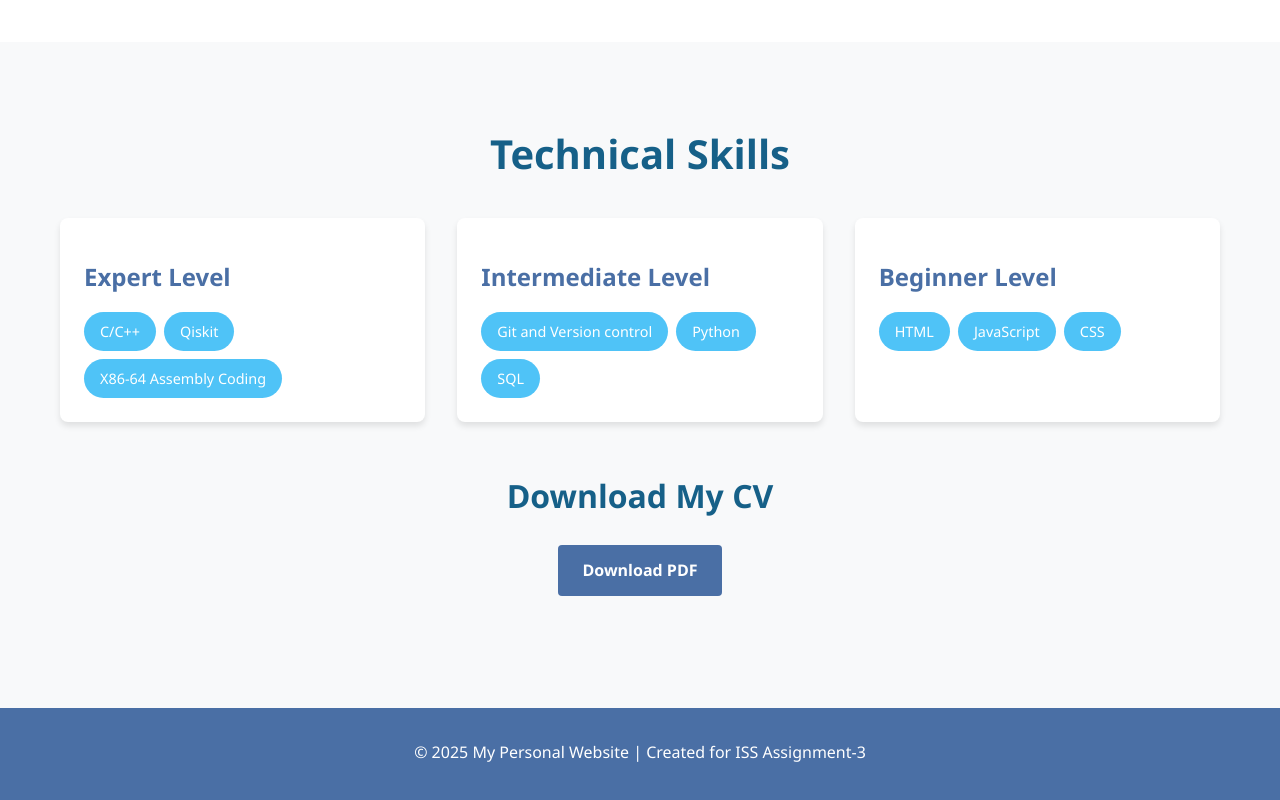
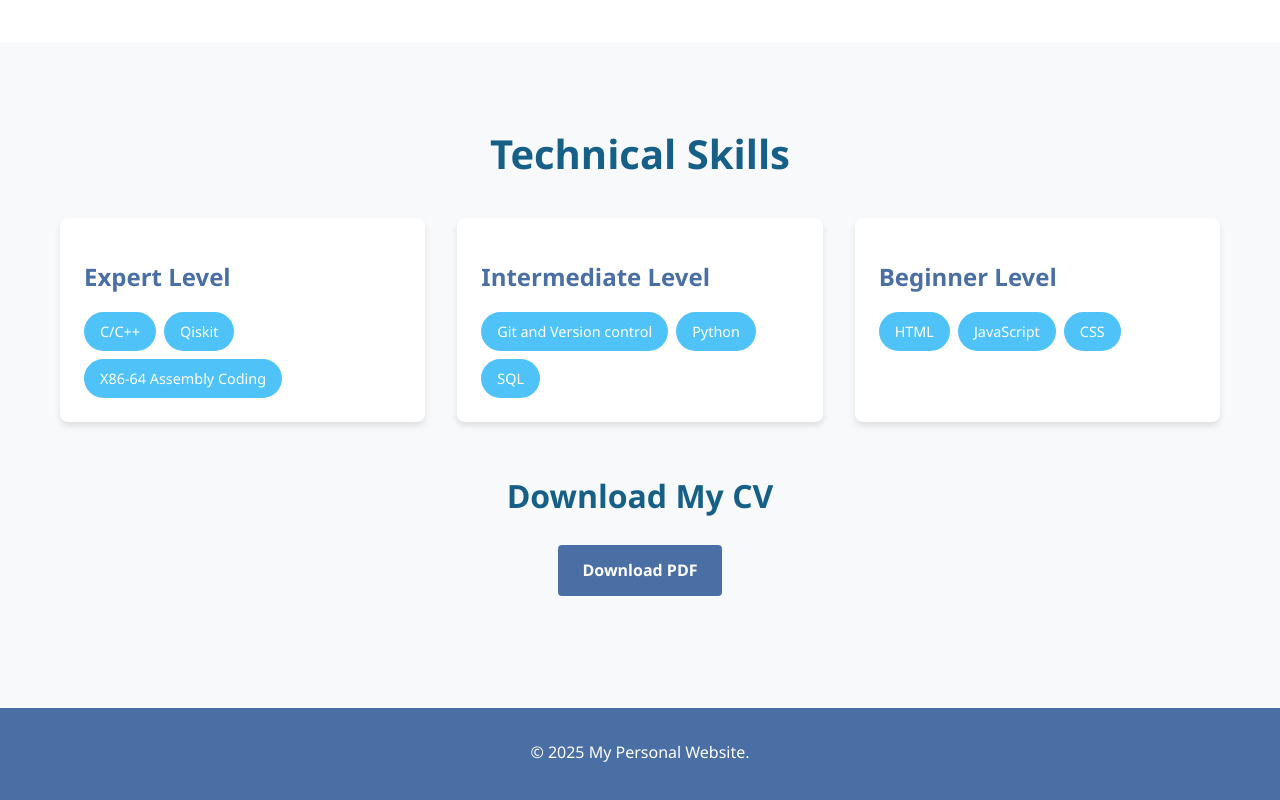
Before and after one commit to Adithya2685-git/Adithya2685-git.github.io, a plain HTML site: page index.html in a window 1280 px wide. Shown: the part 2187-2987 px from the top of the page. Drawn offline with Linux system fonts and the light colour scheme.

Commit message:
Update index.html

```diff
--- a/index.html
+++ b/index.html
@@ -132,7 +132,7 @@
 
     <footer>
         <div class="container">
-            <p>&copy; 2025 My Personal Website | Created for ISS Assignment-3</p>
+            <p>&copy; 2025 My Personal Website.</p>
         </div>
     </footer>
 </body>
```
